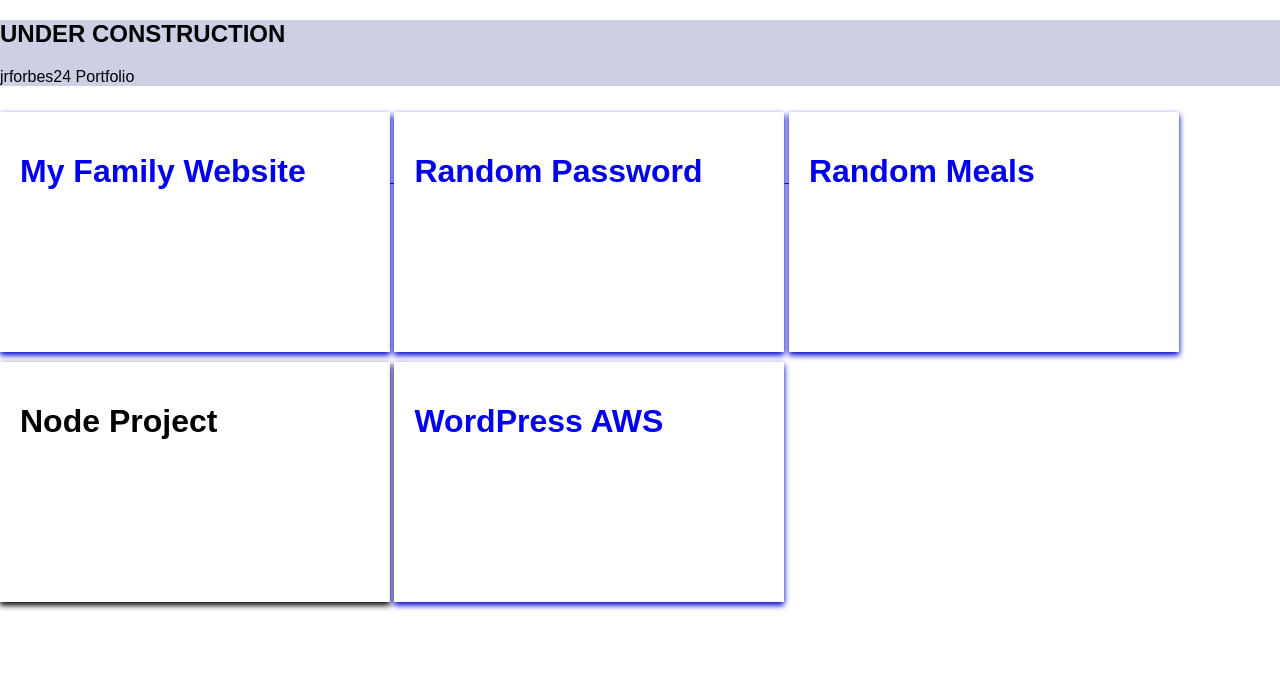
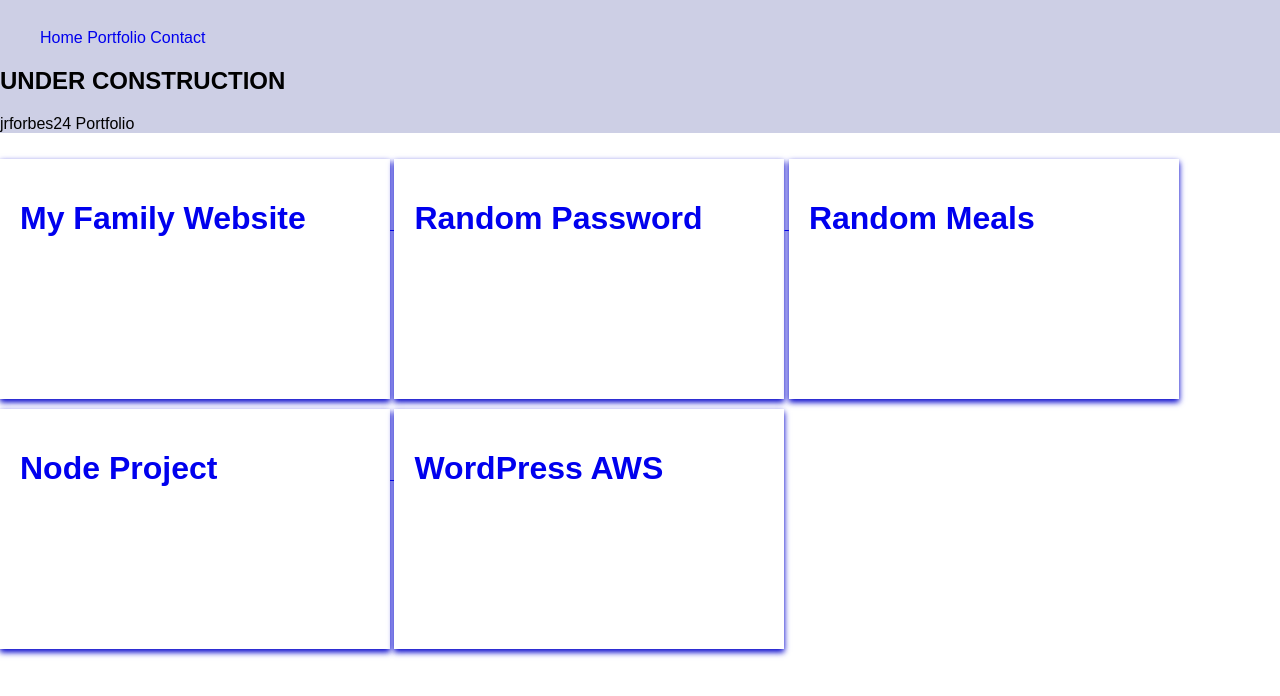
Before and after one commit to jrforbes24/jrforbes24, a plain HTML site: page index.html in a window 1280 px wide. Drawn offline with Linux system fonts and the light colour scheme.

Commit message:
work on css got rid of white space at top, and added a basik nav element.

```diff
--- a/css/jrfcss.css
+++ b/css/jrfcss.css
@@ -1,8 +1,19 @@
+* {
+        margin-top: 0;
+        padding: 0;
+        border: 0;
+        outline: 0;
+        font-size: 100%;
+        vertical-align: baseline;
+        background: transparent;
+    }
+
 header {
-background: rgba(91, 97, 168, 0.3);
-height: 20%;
-width: 100%;
-text-align: left;
+    background: rgba(91, 97, 168, 0.3);
+    height: 20%;
+    width: 100%;
+    text-align: left;
+    padding-top: 1%;
 }
 .floatingbutton {
   display: inline-block;
@@ -14,3 +25,18 @@ text-align: left;
   margin-top: 10px;
   box-shadow: 0 3px 6px rgba(0,0,0,0.16), 0 3px 6px;
 }
+
+nav ul {
+    list-style-type: none;
+}
+
+nav ul li {
+    display: inline;
+}
+
+
+nav ul li a {
+    display: block;
+    text-decoration: none;
+    display: inline;
+}
--- a/index.html
+++ b/index.html
@@ -6,39 +6,48 @@
 	<link rel="stylesheet" href="css/normalize.css">
     <link rel="stylesheet" href="css/jrfcss.css">
 	<meta name="viewport" content="width=device-width" , initial-scale="1.0" >
-
   </head>
   <body>
     <header>
+        <nav>
+            <ul>
+                <li><a href="todo">Home</a></li>
+                <li><a href="todo">Portfolio</a></li>
+                <li><a href="todo">Contact</a></li>
+            </ul>
+        </nav>
           <div>
+
             <h2> UNDER CONSTRUCTION </h2>
             <p>jrforbes24 Portfolio</p>
           </div>
     </header>
 			<section>
-        <a href="http://jrforbes-familywebiste.s3-website-us-east-1.amazonaws.com">
+        <a href="http://jrforbes-familywebiste.s3-website-us-east-1.amazonaws.com" target='_blank'>
           <div class="floatingbutton">
             <h1>My Family Website</h1>
           </div>
         </a>
 
-        <a href="http://jrforbes24-passwordgen.s3-website-us-west-1.amazonaws.com/">
+        <a href="http://jrforbes24-passwordgen.s3-website-us-west-1.amazonaws.com/" target='_blank'>
           <div class="floatingbutton">
             <h1>Random Password</h1>
           </div>
         </a>
 
-        <a href="http://jr-randommeals.s3-website-us-west-1.amazonaws.com">
+        <a href="http://jr-randommeals.s3-website-us-west-1.amazonaws.com" target='_blank'>
           <div class="floatingbutton">
             <h1>Random Meals</h1>
           </div >
         </a>
 
+        <a href="to do" target='_blank'>
             <div class="floatingbutton">
               <h1>Node Project</h1>
             </div>
+        </a>
 
-        <a href="http://52.53.226.26">
+        <a href="http://54.219.143.210" target='_blank'>
             <div class="floatingbutton">
                 <h1>WordPress AWS</h1>
             </div>
```
Also changed, not shown: scratch.txt. Lines whose indentation alone changed are shown as unchanged.
